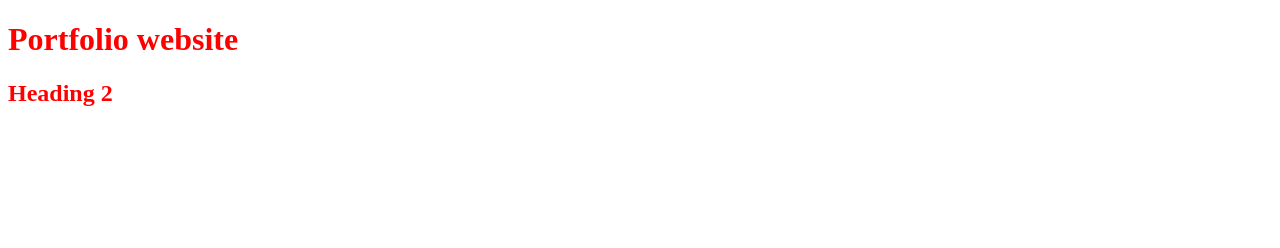
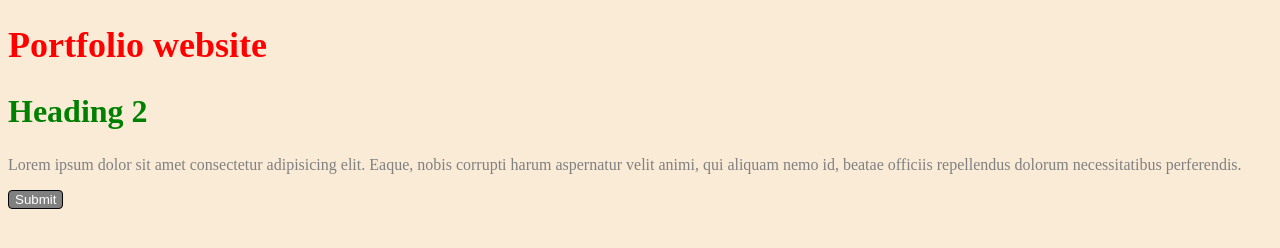
Before and after one commit to UtkirKurbanov/Portfolio-website, a plain HTML site: page index.html in a window 1280 px wide. Drawn offline with Linux system fonts and the light colour scheme.

Commit message:
put comments

```diff
--- a/css/main.css
+++ b/css/main.css
@@ -1,3 +1,29 @@
-body    {
+/* universal selector */
+*   {
+    background-color: antiquewhite;
+}
+
+/* ID selector */
+#heading_1  {
+    font-size: 36px;
     color: red;
 }
+
+#heading_2  {
+    font-size: 32px;
+    color: green;
+}
+
+/* Xatboshilar uchun stillar */
+[disabled]   {
+    font-size: 16px;
+    color: grey;
+}
+
+/* Class selector */
+.btn_primary    {
+    border: 1px solid black;
+    border-radius: 4px;
+    background-color: grey;
+    color: white;
+}
--- a/index.html
+++ b/index.html
@@ -7,7 +7,9 @@
     <link rel="stylesheet" href="css/main.css" />
   </head>
   <body>
-    <h1>Portfolio website</h1>
-    <h2>Heading 2</h2>
+    <h1 id="heading_1">Portfolio website</h1>
+    <h2 id="heading_2">Heading 2</h2>
+    <p disabled>Lorem ipsum dolor sit amet consectetur adipisicing elit. Eaque, nobis corrupti harum aspernatur velit animi, qui aliquam nemo id, beatae officiis repellendus dolorum necessitatibus perferendis.</p>
+    <button type="submit" class="btn_primary">Submit</button>
   </body>
 </html>
```
